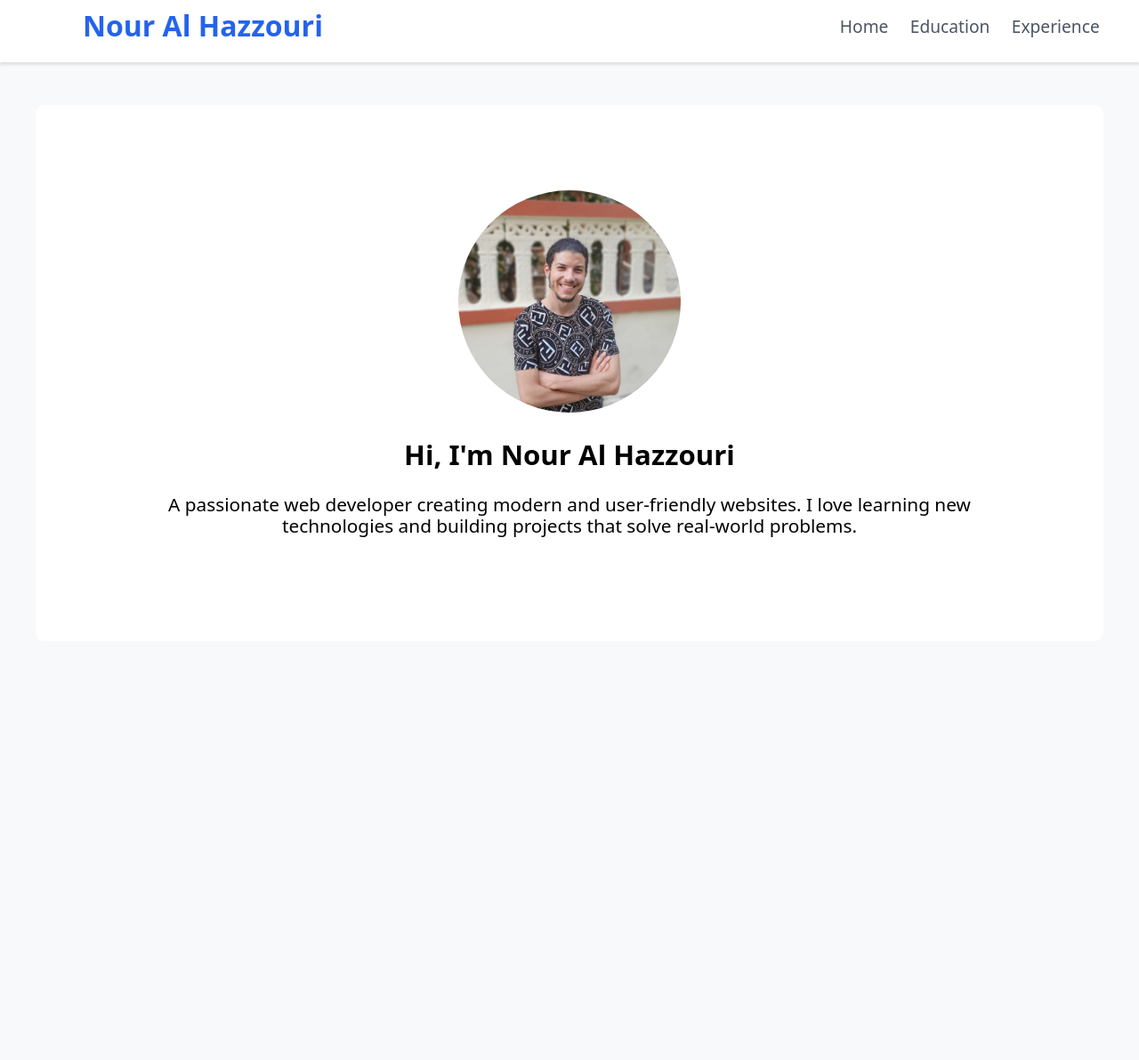
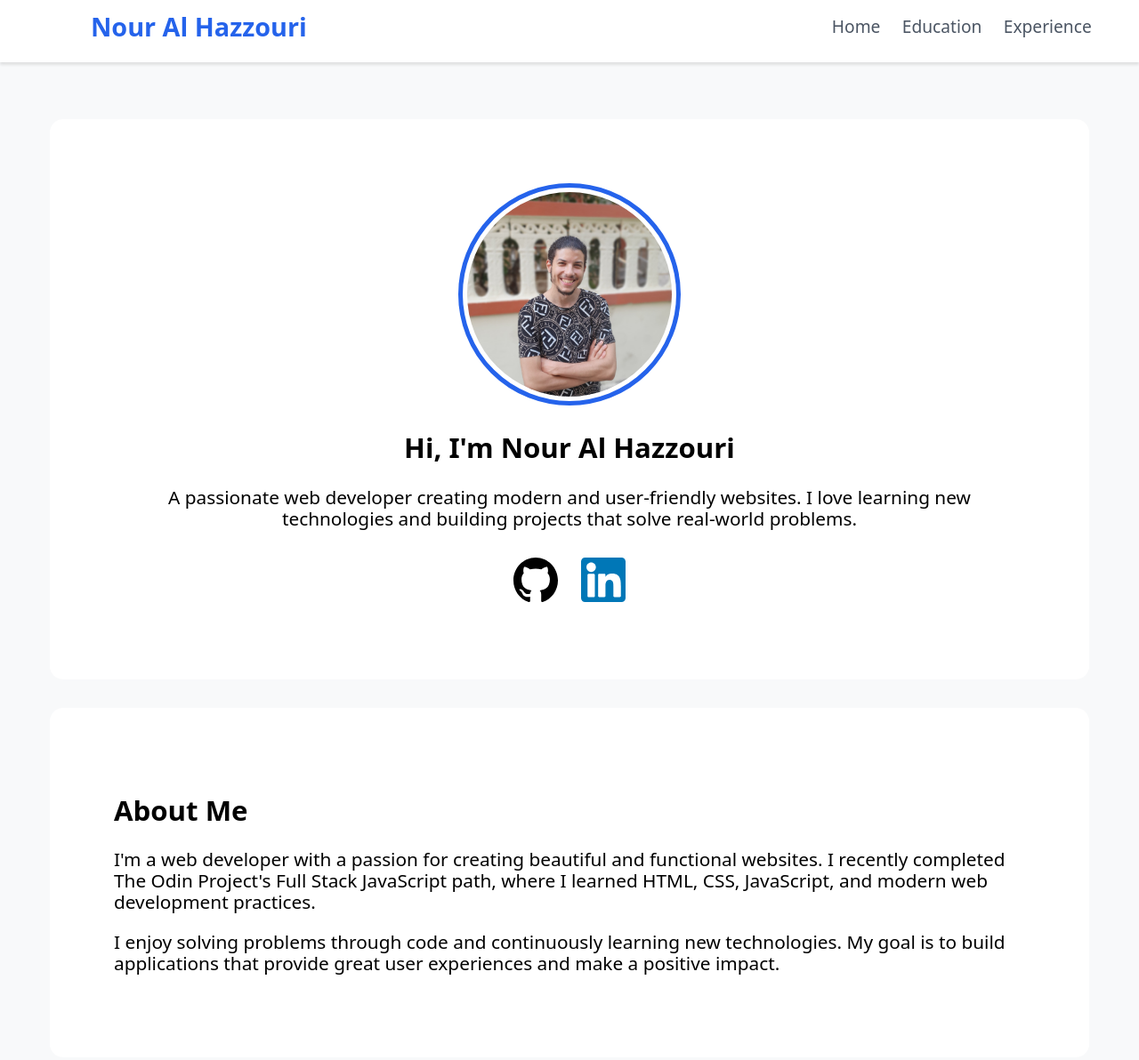
Before and after one commit to Nour-Al-Hazzouri/my-portfolio, a website: page index.html in a window 1280 px wide. Shown: the part 10-1202 px from the top of the page at 89% size. Drawn offline with nearby package versions, Linux system fonts and the light colour scheme.

Commit message:
Add Section 2 and Some Adjustments
Added section 2 of the main content
Made some adjustments for better visibility
Added github and linkedin comments

```diff
--- a/index.html
+++ b/index.html
@@ -8,7 +8,7 @@
 </head>
 <body>
     <header>
-        <h1>Nour Al Hazzouri</h1>
+        <h1><a href="./index.html">Nour Al Hazzouri</a></h1>
         <nav>
             <ul>
                 <li><a href="./index.html">Home</a></li>
@@ -22,6 +22,15 @@
             <img src="assets/my-image.jpg" alt="My Personal Picture">
             <h2>Hi, I'm Nour Al Hazzouri</h2>
             <p>A passionate web developer creating modern and user-friendly websites. I love learning new technologies and building projects that solve real-world problems.</p>
+            <div class="icons">
+                <a href="https://github.com/nour-al-hazzouri" target="_blank"><img src="assets/github-142-svgrepo-com.svg" alt="Github Icon"></a>
+                <a href="https://www.linkedin.com/in/nour-al-hazzouri/" target="_blank"><img src="assets/linkedin-svgrepo-com.svg" alt="LinkedIn Icon"></a>
+            </div>
+        </section>
+        <section>
+            <h2>About Me</h2>
+            <p>I'm a web developer with a passion for creating beautiful and functional websites. I recently completed The Odin Project's Full Stack JavaScript path, where I learned HTML, CSS, JavaScript, and modern web development practices.</p>
+            <p>I enjoy solving problems through code and continuously learning new technologies. My goal is to build applications that provide great user experiences and make a positive impact.</p>
         </section>
     </main>
 </body>
--- a/styles.css
+++ b/styles.css
@@ -7,10 +7,12 @@
     --gray-background: #F8F9FA;
     --white-background: #FFFFFF;
     --center: 0 auto;
-    --card-radius: 10px;
-    --card-margin: 3rem;
-    --card-padding: 8%;
+    --card-radius: 15px;
+    --card-margin-top: 3rem;
+    --card-margin: 1rem;
+    --card-padding: 6%;
     --font-size: 1.3rem;
+    --icon-width: 50px;
 }
 /* General styling for the body */
 body {
@@ -43,22 +45,25 @@ header a {
 header a:hover {
     color: var(--primary-blue);
 }
-header > h1 {
+header h1 a {
     color: var(--primary-blue);
+    font-size: 1.8rem;
 }
 /* Start main content styling */
 .home {
     max-width: 1200px;
     display: grid;
-    grid-template-rows: 1fr 1fr 1fr;
+    grid-template-rows: repeat(3, max-content);
     justify-content: center;
     margin: var(--center);
-    margin-top: var(--card-margin);
+    margin-top: var(--card-margin-top);
 }
-.home img {
+.home section > img {
     width: 250px;
     height: auto;
     border-radius: 50%;
+    padding: 5px;
+    border: 5px var(--primary-blue) solid;
 }
 .home > section:first-child {
     padding: var(--card-padding);
@@ -66,4 +71,17 @@ header > h1 {
     background-color: var(--white-background);
     border-radius: var(--card-radius);
     font-size: var(--font-size);
+    margin: var(--card-margin);
 }
+.icons img{
+    width: var(--icon-width);
+    height: auto;
+    margin: 10px;
+}
+section:nth-child(2) {
+    padding: var(--card-padding);
+    background-color: var(--white-background);
+    border-radius: var(--card-radius);
+    font-size: var(--font-size);
+    margin: var(--card-margin);
+}
```
Also changed, not shown: assets/github-142-svgrepo-com.svg (added), assets/linkedin-svgrepo-com.svg (added).
